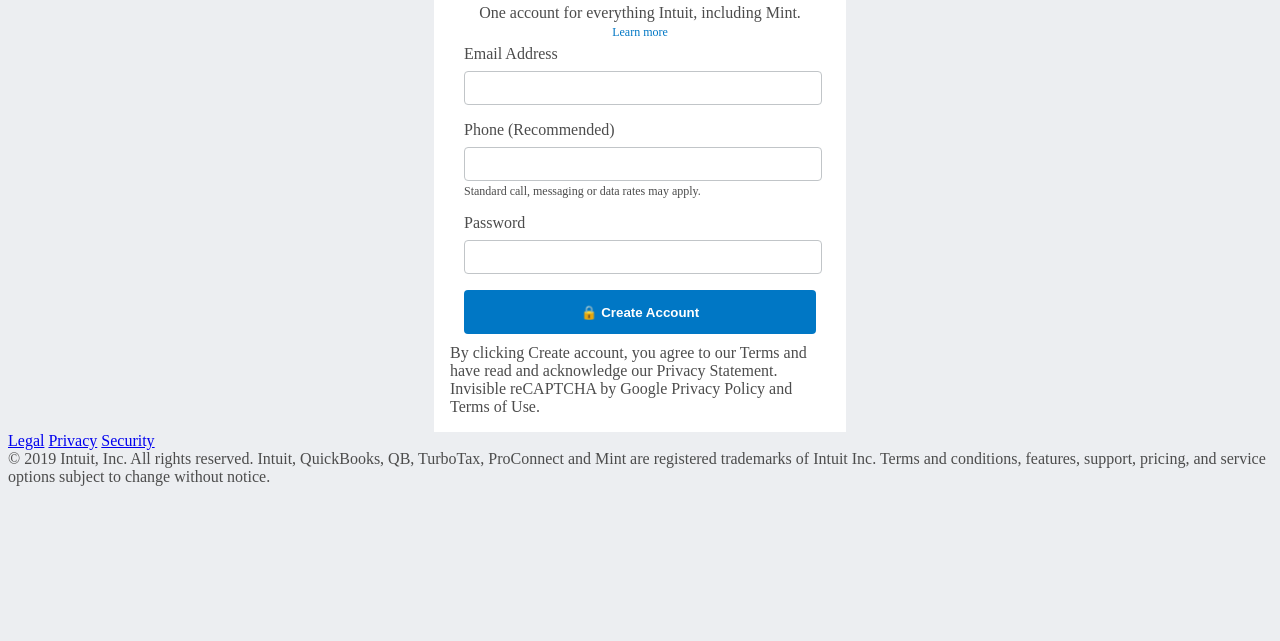
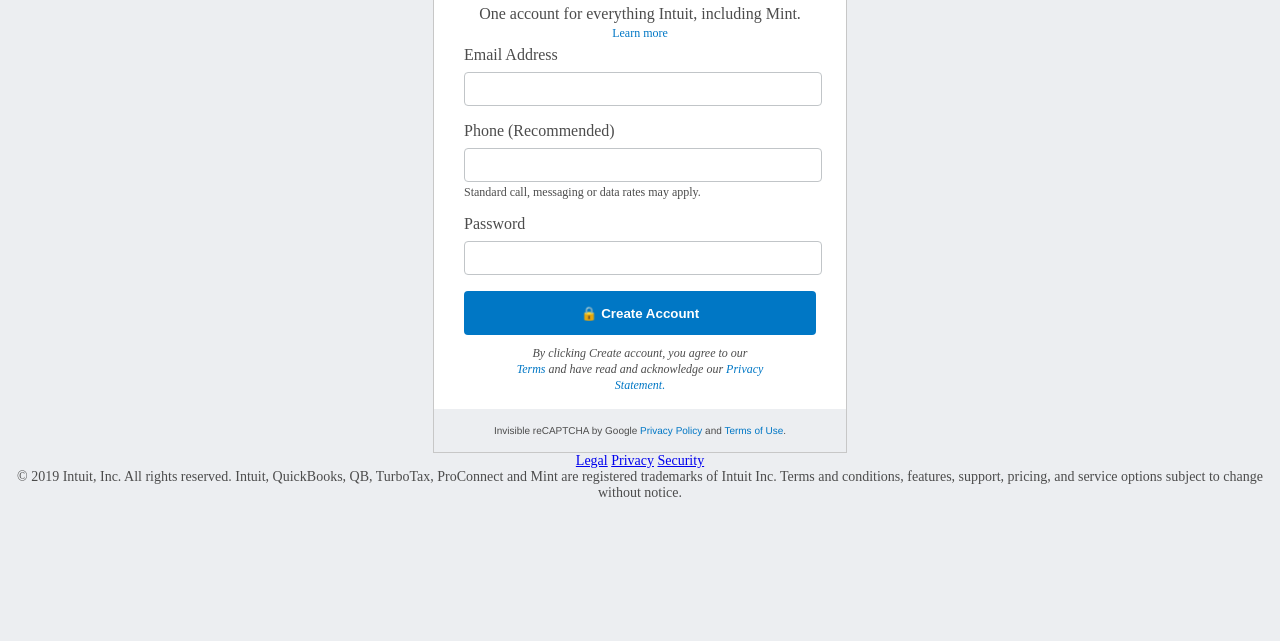
Before and after one commit to jstiven01/HTML-Forms, a plain HTML site: page index.html in a window 1280 px wide. Shown: the part 159-800 px from the top of the page. Drawn offline with Linux system fonts and the light colour scheme.

Commit message:
Addng CSS Style to Agreement and Policy Privacy

```diff
--- a/css/style.css
+++ b/css/style.css
@@ -13,21 +13,24 @@ main {
     width: 380px;
     margin: 0 auto;
     padding: 16px;
+    border: 1px solid #c7c7c7;
+    border-bottom: none;
 }
 
 .form-header span {
     font-size: 16px;
 }
 
-.form-header a {
-    font-size: 12px;
+.link {
     text-decoration: none;
     color: #0077C5;
 }
 
-.form-header a:hover {
+.link:hover {
     text-decoration: underline;
 }
+
+
 
 fieldset {
     border: none;
@@ -62,3 +65,35 @@ input:focus {
     border-radius: 4px;
     height: 44px;
 }
+
+.agree-terms{
+    text-align: center;
+    width: 100%;
+    font-size: 12px;
+    font-style: italic;
+
+}
+
+footer{
+    text-align: center;
+    display: block;
+    font-size :14px;
+}
+
+.privacy-policy{
+    background-color: #eceef1;
+    width: 380px;
+    margin: 0 auto;
+    text-align: center;
+    padding: 16px;
+    font-size: 10px !important;
+    font-weight: 400;
+    font-family: Helvetica;
+    border: 1px solid #c7c7c7;
+    border-top: none;
+
+}
+
+.learn-more{
+    font-size: 12px;
+}
--- a/index.html
+++ b/index.html
@@ -17,7 +17,7 @@
             <h2>Create an Account</h2>
             <span>One account for everything Intuit, including Mint.</span>
             <br>
-            <a class="learn-more" href="#">Learn more</a>
+            <a class="learn-more link" href="#">Learn more</a>
         </header>
         <form>
             <fieldset>
@@ -39,11 +39,15 @@
                 </button>
             </fieldset>
         </form>
-        <span class="agree-terms">By clicking Create account, you agree to our
-                Terms and have read and acknowledge our Privacy Statement.</span>
-        <span class="privacy-policy">Invisible reCAPTCHA by Google Privacy Policy and Terms of Use.</span>
+        <footer>
+            <span class="agree-terms">By clicking Create account, you agree to our <br> <a class="link" href="#">Terms</a> and have read and acknowledge our <a class="link" href="#">Privacy<br>Statement.</a></span>
+            <br>
+        </footer>
 
     </main>
+    <div class="privacy-policy">
+            <span>Invisible reCAPTCHA by Google <a href="#" class="link">Privacy Policy</a> and <a href="#" class="link">Terms of Use</a>.</span>
+    </div>
 
     <footer>
         <div class="footer-links">
```
